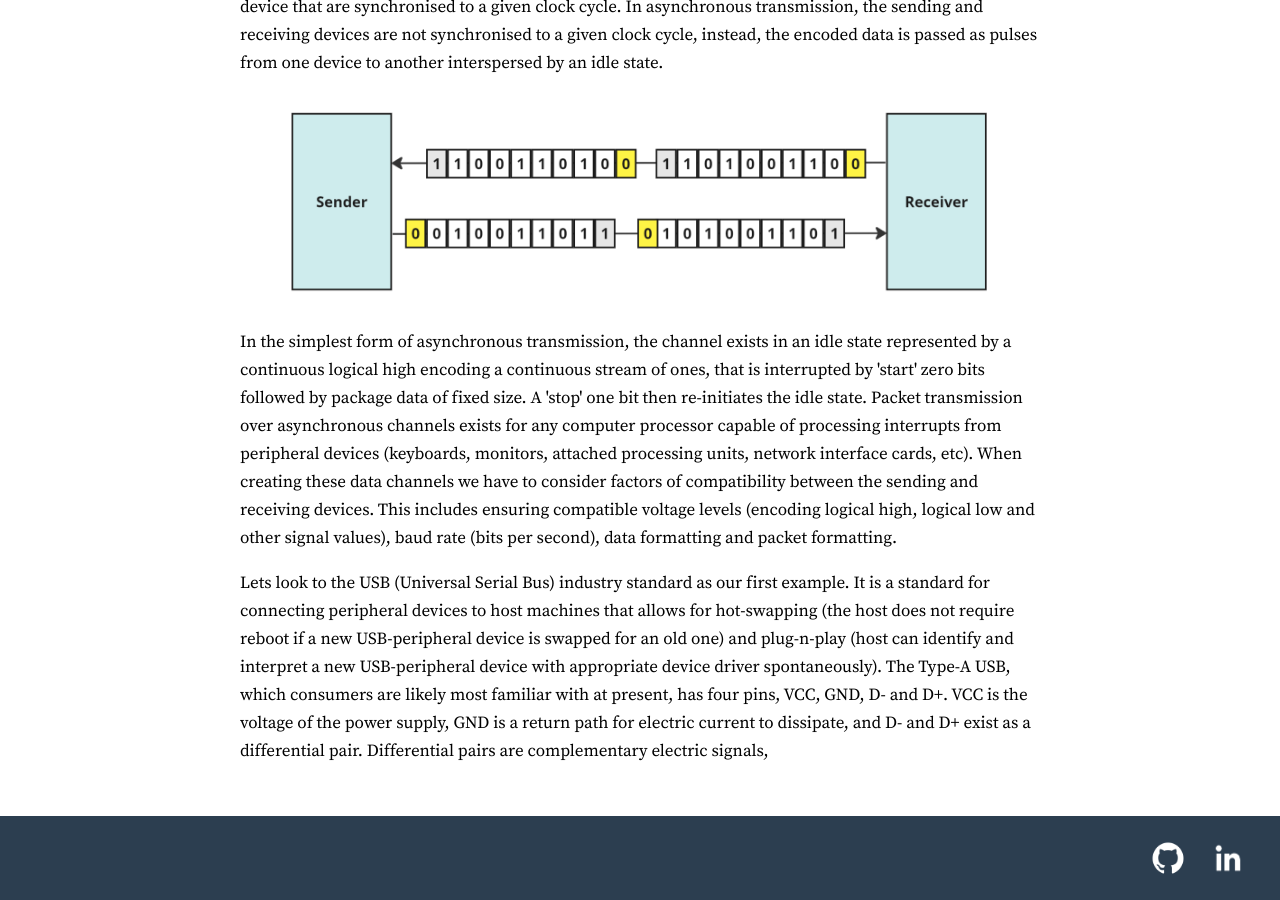
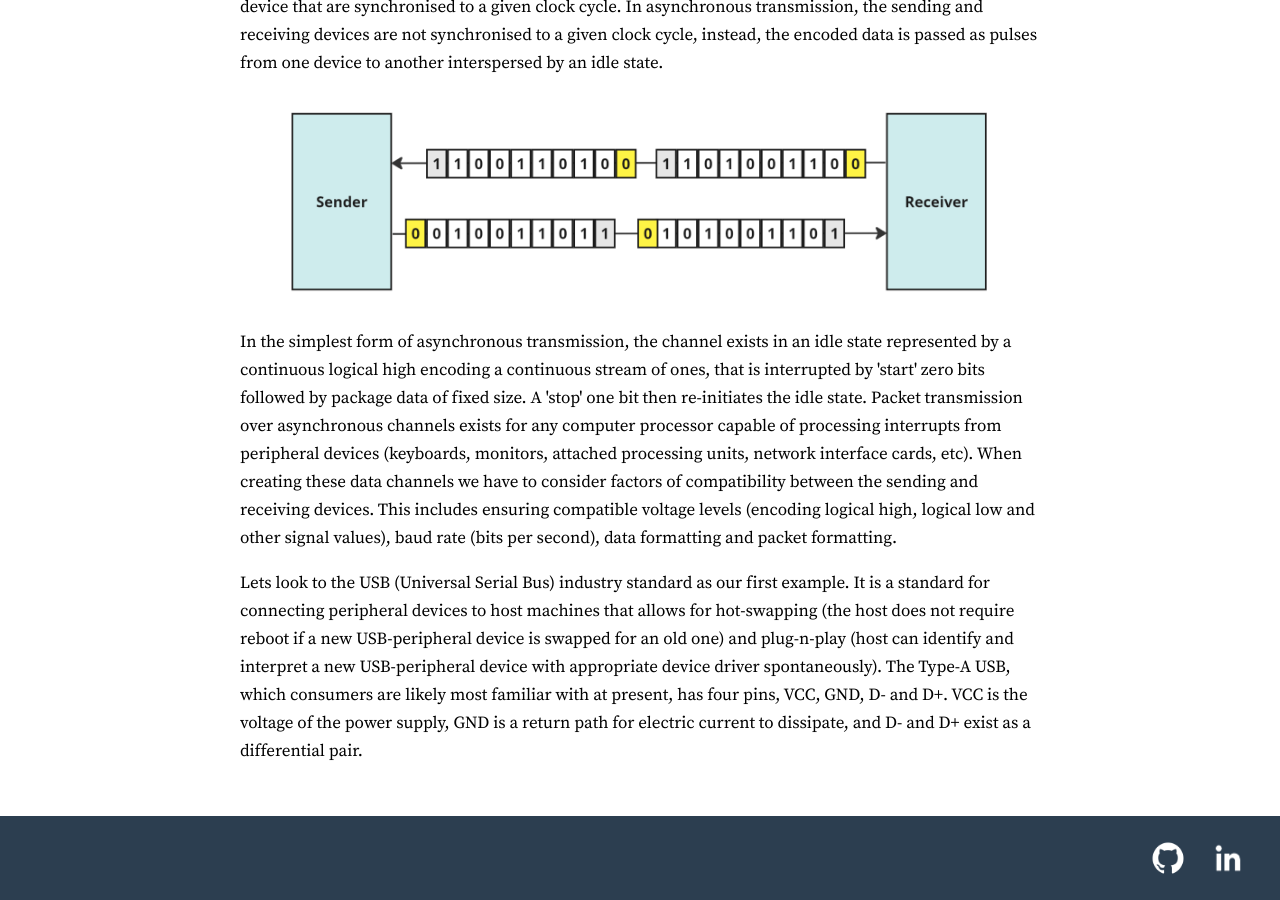
Before and after one commit to Rory-Mac/personal-website, a Jekyll site: the page built from Low-Level Programming/IO.markdown, in a window 1280 px wide and 900 px high, scrolled down 1107 px. Built offline with Jekyll 4.4.1, drawn with Linux system fonts in a browser that asks for light colours.

Commit message:
update IO document block + first draft IO portal image

```diff
--- a/Low-Level Programming/IO.markdown
+++ b/Low-Level Programming/IO.markdown
@@ -33,6 +33,4 @@ levels (encoding logical high, logical low and other signal values), baud rate (
 to host machines that allows for hot-swapping (the host does not require reboot if a new USB-peripheral device is swapped for an old one)
 and plug-n-play (host can identify and interpret a new USB-peripheral device with appropriate device driver spontaneously). The Type-A USB,
 which consumers are likely most familiar with at present, has four pins, VCC, GND, D- and D+. VCC is the voltage of the power supply, GND
-is a return path for electric current to dissipate, and D- and D+ exist as a differential pair. Differential pairs are complementary electric
-signals,
-</p>
+is a return path for electric current to dissipate, and D- and D+ exist as a differential pair.</p>
```
Also changed, not shown: Assets/images/IO_portal.png (added).
